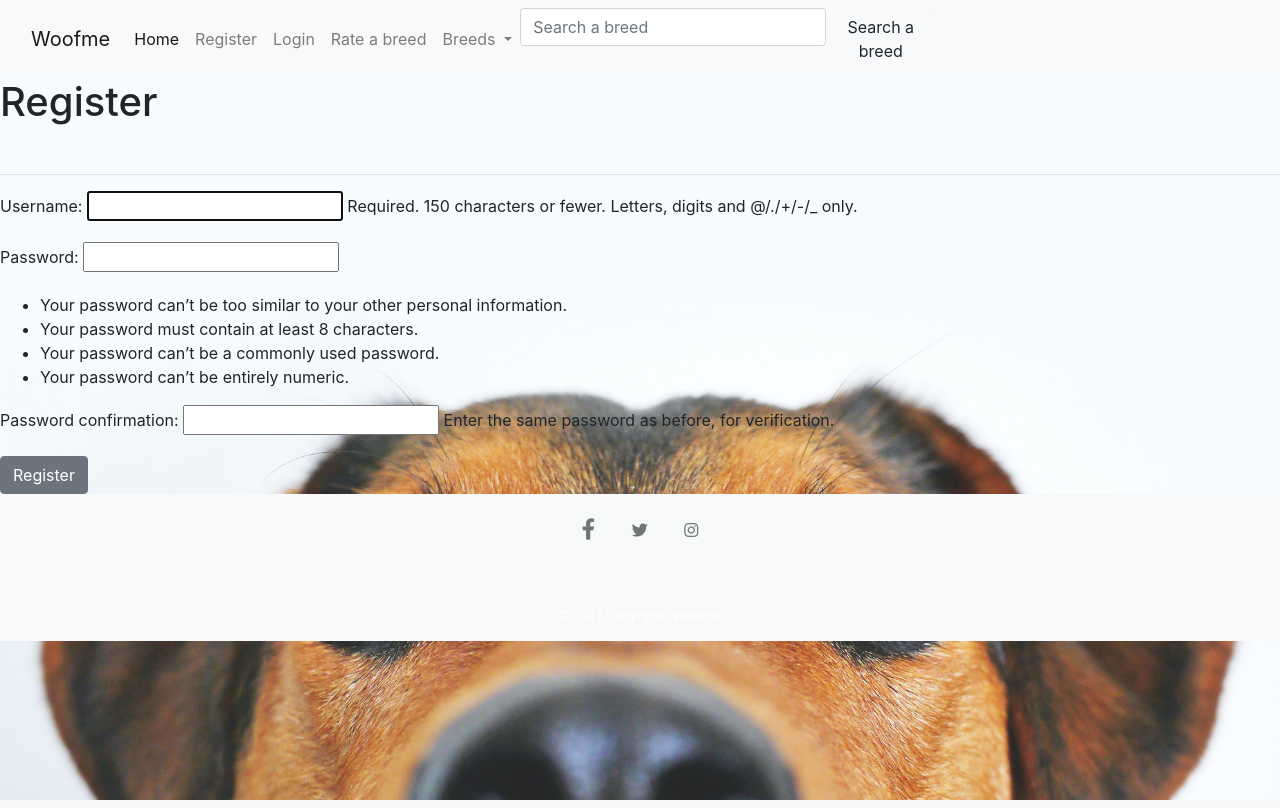
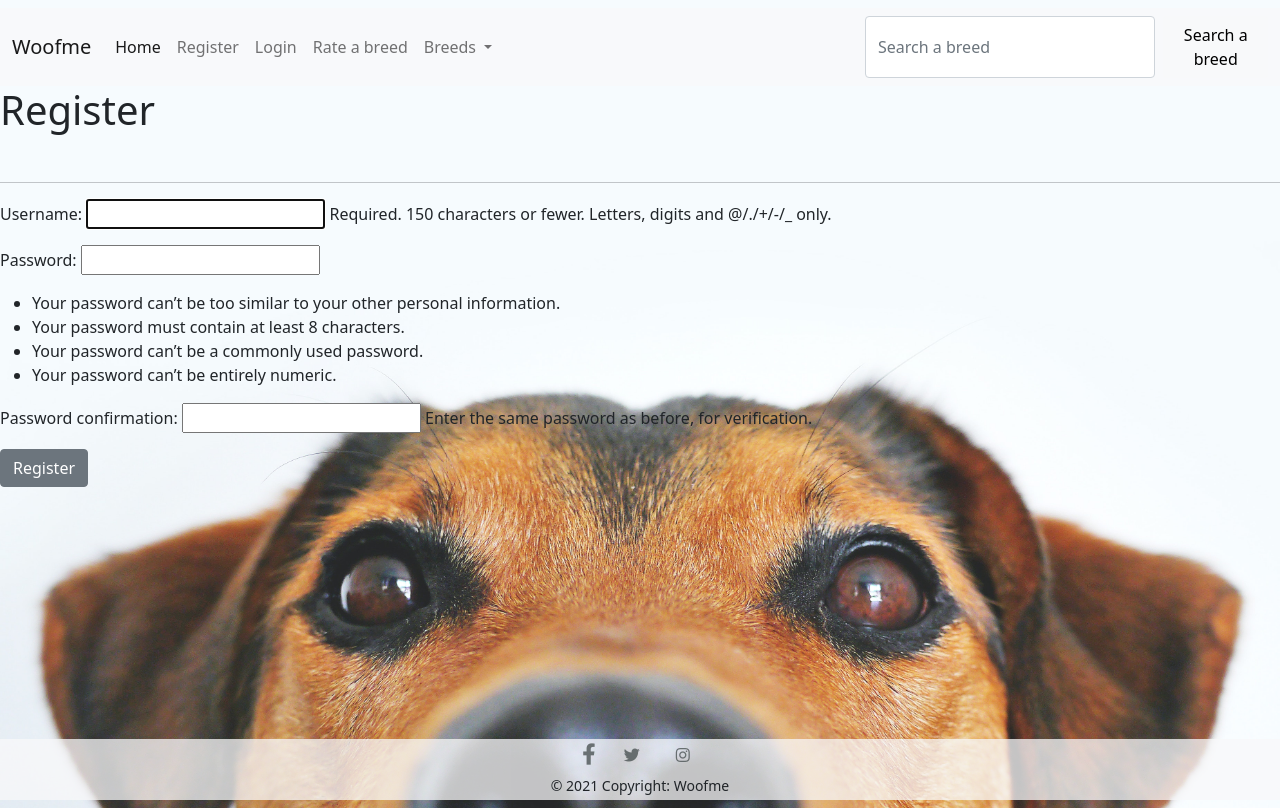
Before and after one commit to nikkibudeanu/woofme, a Django app: page /users/register_user in a window 1280 px wide. Run offline with Django 3.2, Linux system fonts and the light colour scheme; some libraries are stand-ins or nearby versions.

Commit message:
add changes to base page

```diff
--- a/woofme_app/templates/base.html
+++ b/woofme_app/templates/base.html
@@ -16,7 +16,7 @@
     <link rel="stylesheet" href="https://cdnjs.cloudflare.com/ajax/libs/font-awesome/5.15.3/css/all.min.css">
 
     <!---------------------------- Bootstrap CSS link -->
-    <link rel="stylesheet" href="https://cdn.jsdelivr.net/npm/bootstrap@4.5.3/dist/css/bootstrap.min.css" integrity="sha384-TX8t27EcRE3e/ihU7zmQxVncDAy5uIKz4rEkgIXeMed4M0jlfIDPvg6uqKI2xXr2" crossorigin="anonymous">
+    <link href="https://cdn.jsdelivr.net/npm/bootstrap@5.1.3/dist/css/bootstrap.min.css" rel="stylesheet" integrity="sha384-1BmE4kWBq78iYhFldvKuhfTAU6auU8tT94WrHftjDbrCEXSU1oBoqyl2QvZ6jIW3" crossorigin="anonymous">
 
     <!---------------------------- My CSS link --------->
     <link rel="stylesheet" href="{% static 'css/style.css' %}">
@@ -27,7 +27,7 @@
 <body>
 
     <!-- Navigation -->
-    <nav class="navbar navbar-expand-lg navbar-light bg-light">
+    <nav class="navbar navbar-expand-lg navbar-light bg-light bg-opacity-75 mt-2">
         <div class="container-fluid">
             <a class="navbar-brand" href="{% url 'home' %}">Woofme</a>
             <button class="navbar-toggler" type="button" data-bs-toggle="collapse"
@@ -87,13 +87,13 @@
     {% endblock %}
 
     <!-- Footer -->
-    <footer class="bg-light text-center text-white">
-        <div class="container p-4 pb-0">
+    <footer class="bg-light text-center text-dark bg-opacity-75 fixed-bottom">
 
+        <div class="container p-1">
             <!-- Section: Social media -->
-            <section class="mb-4">
+            <section class="mb-0">
                 <!-- Facebook -->
-                <a class="m-3" style="color: #4b5252c9;" href="#!" role="button"><i
+                <a class="m-2" style="color: #4b5252c9;" href="#!" role="button"><i
                         class="fab fa-facebook-f fa-lg"></i></a>
 
                 <!-- Twitter -->
@@ -106,7 +106,7 @@
         </div>
 
         <!-- Copyright -->
-        <div class="text-center p-3 blue small">
+        <div class="text-center p-1 blue small">
             © 2021 Copyright: Woofme
         </div>
 
```
